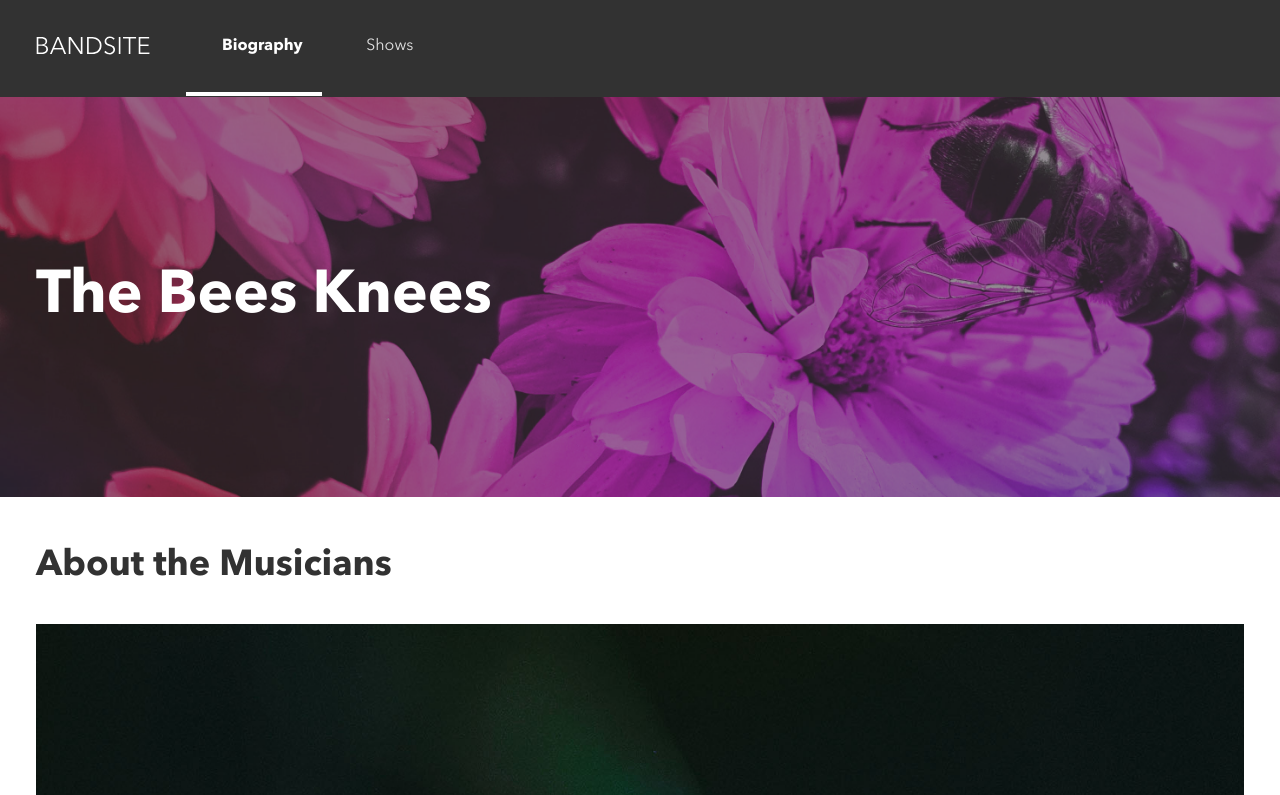
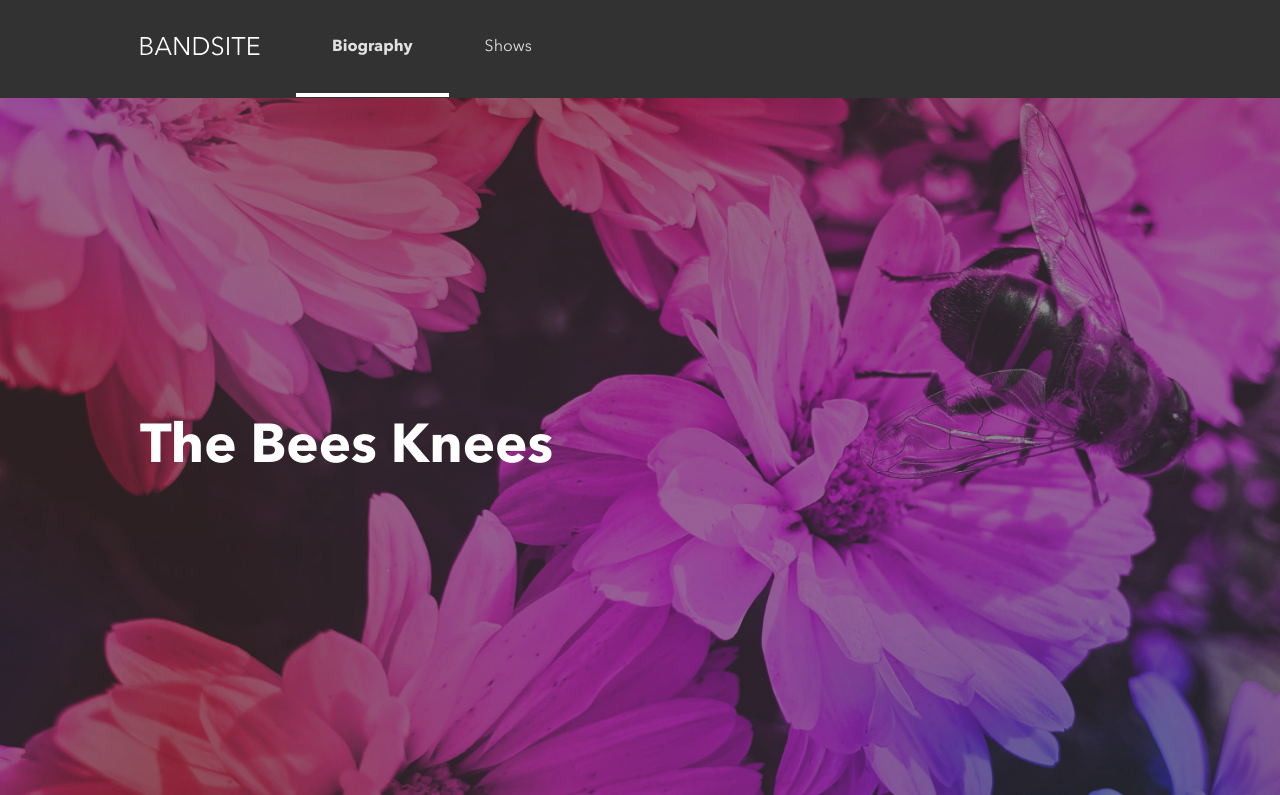
Before and after one commit to rideoutm/michael-rideout-bandsite, a plain HTML site: page index.html in a window 1280 px wide. Shown: the top 795 px of the page. Drawn offline with Linux system fonts and the light colour scheme.

Commit message:
Change margins, add hrefs, add photo gall transitions

```diff
--- a/index.html
+++ b/index.html
@@ -12,18 +12,20 @@
       <nav class="header__nav">
         <div class="header__flex-container">
           <div class="header__title-container">
-            <img class="header__logo" src="./assets/Logo/Logo-bandsite.svg" alt="Bandsite logo">
+            <a href="./index.html">
+              <img class="header__logo" src="./assets/Logo/Logo-bandsite.svg" alt="Bandsite logo">
+            </a>
           </div>
           <div class="header__menu">
-            <div class="header__link--active">Biography</div>
-            <div class="header__link">Shows</div>
+            <div class="header__link--active">
+              <a class="header__link-text" href="#">Biography</a>
+             </div>
+            <div class="header__link">
+              <a class="header__link-text" href="#">Shows</a>
+            </div>
           </div>
         </div>
 
-        <!-- <ul class="header__list">
-          <a href="#"><li class="header__item"></li></a>
-          <a href="#"><li class="header__item"></li></a>
-        </ul> -->
       </nav>
 
       <section class="hero">
@@ -43,8 +45,7 @@
             alt="the bees knees"
           />
           <p class="about__quote">
-            “We push each other to be the best. It’s not uncommon for one of us to
-            say ‘this needs to be better, back to the drawing board’”
+            “We push each other to be the best. It’s not uncommon for one of us to say ‘this needs to be better, back to the drawing board’”
             <p class="about__quote-attrib">- Bryan Teddy, lead vocalist of The Bees Knees</p>
           </p>
 
@@ -128,7 +129,7 @@
             New York, NY 10012, USA
           </div>
           <div class="business-info__email">
-            info@thebeesknees.com
+           <a class="business-info__email-link" href="mailto:info@thebeesknees.com">info@thebeesknees.com</a>
           </div>
         </div>
 
@@ -142,7 +143,7 @@
             US / South America / Japan
           </div>
           <div class="business-info__email">
-            pearl.gregg@limitlessag.com
+           <a class="business-info__email-link" href="mailto:gregg@limitlessag.com">pearl.gregg@limitlessag.com</a>
           </div>
         </div>
         <div class="business-info__carson">
@@ -155,7 +156,7 @@
             UK / EU/ AU
           </div>
           <div class="business-info__email">
-            cwhyte@archentertainment.com
+            <a class="business-info__email-link" href="mailto:cwhyte@archentertainment.com">cwhyte@archentertainment.com</a>
           </div>
         </div>
       </div>
@@ -168,5 +169,18 @@
 
 
     </footer>
+
+
+    <nav>
+      <div class="main-container">
+        <div class="siblingOne">Logo img</div>
+        <div class="siblingTwo">
+          <ul>
+            <li></li>
+            <li></li>
+          </ul>
+        </div>
+      </div>
+    </nav>
   </body>
 </html>
--- a/styles/bio.scss
+++ b/styles/bio.scss
@@ -9,7 +9,7 @@
     display: flex;
     flex-direction: column;
     justify-content: center;
-    list-style-type: none;
+    // list-style-type: none;
     background: $BandSite-Black;
     width: 100%;
     font-weight: 200;
@@ -22,8 +22,8 @@
   }
 
   &__logo {
-    max-height: 20px;
-    max-width: 120px;
+    // height: 20px;
+    width: 120px;
   }
 
   &__menu {
@@ -34,16 +34,30 @@
     color: $Mercury;
     width: 50%;
     text-align: center;
-    padding: 16px 0;
+    padding: 16px;
+    // margin: 16px 16px 0 16px;
+
+    &:hover {
+      border-bottom: 4px solid $white;
+      color: $white;
+    }
   }
 
   &__link--active {
-    color: $white;
     font-weight: bold;
     width: 50%;
     text-align: center;
     padding: 16px 0;
     border-bottom: 4px solid $white;
+  }
+
+  &__link-text {
+    color: $Mercury;
+
+    &--active {
+      color: $white;
+      font-weight: bold;
+    }
   }
 
   @include tablet {
@@ -55,16 +69,42 @@
       list-style-type: none;
     }
     &__title-container {
-      text-align: left;
-      padding: 36px;
+      padding: 24px 36px;
       width: initial;
     }
 
+    &__logo {
+      width: 120px;
+    }
+
     &__link {
-      padding: 36px;
+      // margin: 36px 36px 0 36px;
+      padding: 24px;
     }
 
     &__link--active {
+      box-sizing: content-box;
+      padding: 24px;
+    }
+
+    &__link,
+    &__link--active {
+      font-size: 16px;
+    }
+  }
+
+  @include desktop {
+    &__title-container {
+      padding: 36px 36px 36px 140px;
+    }
+
+    &__link--active {
+      text-align: center;
+    }
+
+    &__link,
+    &__link--active {
+      font-size: 16px;
       padding: 36px;
     }
   }
@@ -73,11 +113,9 @@
 .hero {
   display: flex;
   align-items: center;
-  background: url("../assets/Images/hero-bio.jpg") center center/cover;
+  background: url("../assets/Images/hero-bio.jpg") center center/ cover;
   width: 100%;
   height: 225px;
-  // z-index: 0;
-  // position: relative;
 
   &__overlay {
     display: flex;
@@ -104,7 +142,7 @@
     align-items: center;
     background: url("../assets/Images/hero-bio.jpg") center center/cover;
     width: 100%;
-    height: 400px;
+    height: 700px;
     // z-index: 0;
     // position: relative;
 
@@ -122,9 +160,16 @@
 
     &__text {
       color: $white;
-      font-size: 3.75rem;
+      font-size: 8vw;
       font-weight: bold;
       padding-left: 36px;
+    }
+  }
+
+  @include desktop {
+    &__text {
+      padding-left: 140px;
+      font-size: 4.25vw;
     }
   }
 }
@@ -144,7 +189,7 @@
   }
 
   &__quote {
-    padding: 16px 0;
+    padding: 14px 0;
     font-weight: 600;
     color: $BandSite-Black;
     line-height: 22px;
@@ -152,7 +197,8 @@
 
   &__quote-attrib {
     font-weight: 600;
-    padding-bottom: 16px;
+    font-size: 14px;
+    padding-bottom: 32px;
     color: $BandSite-Black;
   }
   &__subheader {
@@ -176,18 +222,27 @@
 
   @include tablet {
     // padding: 0 36px;
+    &__header {
+      padding: 48px 36px 36px 36px;
+      font-size: 4.68vw;
+    }
 
     &__container {
-      padding: 0 36px 0 36px;
+      display: flex;
+      flex-direction: column;
+      justify-content: center;
+      width: 80%;
+      margin: 0 auto;
+      // padding: 0 72px 0 72px;
     }
 
-    &__header {
-      padding: 48px 36px 36px 36px;
-      font-size: 36px;
+    &__image {
+      width: 100%;
+      height: 500px;
     }
 
     &__quote {
-      padding: 36px 0;
+      padding: 36px 0px 36px 0px;
       font-weight: 600;
       font-size: 24px;
       line-height: 32px;
@@ -197,7 +252,7 @@
       font-weight: 600;
       font-size: 24px;
       line-height: 32px;
-      padding-bottom: 36px;
+      // padding-bottom: 36px;
     }
 
     &__subheader {
@@ -211,17 +266,52 @@
       flex-direction: row;
     }
 
+    &__para-one,
+    &__para-two {
+      line-height: 18px;
+    }
+
     &__para-one {
-      padding-right: 16px;
+      padding: 0 16px 16px 0;
     }
     &__para-two {
-      padding-top: 16px;
-      padding-left: 16px;
+      padding: 0 0 16px 16px;
     }
+  }
+
+  @include desktop {
+    &__header {
+      padding: 48px 36px 36px 140px;
+      font-size: 3vw;
+    }
+
+    &__container {
+      width: 70%;
+    }
+
+    &__quote {
+      padding-bottom: 16px;
+    }
+
+    &__quote-attrib {
+      padding-bottom: 0;
+    }
+    &__para-one,
+    &__para-two {
+      line-height: 22px;
+      padding-bottom: 36px;
+    }
+
+    // &__container {
+    //   // padding: 0 170px;
+    // }
   }
 }
 
 .photo-gallery {
+  // display: flex;
+  // justify-content: center;
+
   width: 100%;
   background: $Alabaster;
 
@@ -234,13 +324,20 @@
     padding: 0 16px 12px 16px;
     width: 100%;
     height: 100%;
+    filter: grayscale(100%);
+    transition: 0.25s;
+
+    &:hover {
+      filter: none;
+      transition: 0.25s;
+    }
   }
 
   @include tablet {
-    padding: 36px 36px 36px 16px;
+    padding: 36px 0px 36px 16px;
 
     &__header {
-      font-size: 36px;
+      font-size: 4.68vw;
     }
     &__container {
       display: flex;
@@ -248,9 +345,25 @@
     }
 
     &__picture {
-      padding: 16px 0 16px 16pxa;
+      padding: 16px 0 16px 16px;
       width: 32%;
     }
+  }
+
+  @include desktop {
+    padding: 36px 90px 36px 140px;
+
+    &__header {
+      padding: 24px 16px 16px 0;
+      font-size: 3vw;
+    }
+
+    &__picture {
+      padding: 16px 16px 0px 0px;
+    }
+
+    // &__header {
+    // }
   }
 }
 
@@ -287,6 +400,7 @@
     display: flex;
     flex-direction: column;
     justify-content: space-between;
+    // padding-top: 16px;
   }
 
   &__name {
@@ -304,9 +418,30 @@
     font-weight: normal;
   }
 
+  &__email:hover {
+    transform: scale(1.1, 1.1);
+  }
+  &__email-link {
+    color: $white;
+
+    // &:hover {
+    //   transform: scale(1.5, 1.5);
+    // }
+  }
+
   @include tablet {
     position: relative;
     padding-left: 36px;
+
+    &__header {
+      font-size: 36px;
+    }
+
+    &__link {
+      margin-bottom: -35px;
+      width: 30px;
+      height: 25px;
+    }
 
     &__socials-container {
       flex-direction: row;
@@ -314,41 +449,70 @@
     }
 
     &__socials {
-      padding-left: 85px;
+      padding-left: 50px;
     }
 
     &__contact {
       flex-direction: row;
       justify-content: flex-start;
       width: 100%;
+      padding-top: 16px;
     }
 
     &__pearl {
-      padding: 0 36px;
+      padding: 0 70px;
+    }
+  }
+
+  @include desktop {
+    padding: 16px 0px 16px 0;
+
+    &__header {
+      padding-left: 140px;
+    }
+
+    &__socials {
+      padding-left: 50px;
+    }
+
+    &__contact {
+      padding-left: 140px;
     }
   }
 }
 
 .logo {
-  padding: 80px 0 16px 0;
+  padding: 60px 0 16px 0;
   max-height: 20px;
   max-width: 120px;
 
   @include tablet {
     position: absolute;
     top: 45px;
-    right: 50px;
+    right: 3.25%;
+    padding: 0;
+  }
+
+  @include desktop {
+    position: absolute;
+    top: 45px;
+    right: 10.5%;
     padding: 0;
   }
 }
 
 .copy-right {
   padding-top: 16px;
-  font-size: 13px;
+  font-size: 11px;
   font-weight: normal;
 
   @include tablet {
     padding-top: 32px;
+    font-size: 14px;
+  }
+
+  @include desktop {
+    padding: 46px 0 16px 140px;
   }
 }
 
```
Also changed, not shown: styles/bio.css.
